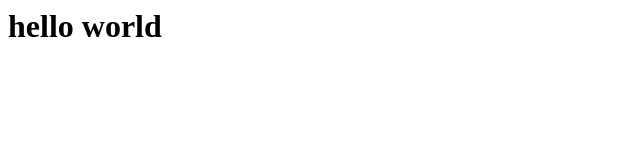
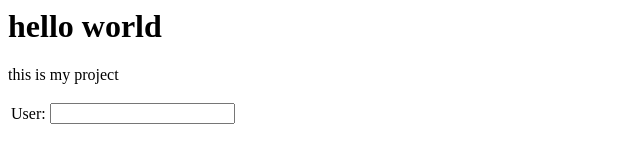
Before and after one commit to imaneElkadi/our_-project, a plain HTML site: page index.html in a window 1280 px wide. Shown: the whole page, without its empty margins (0-640 px from the left). Drawn offline with Linux system fonts and the light colour scheme.

Commit message:
Update index.html

```diff
--- a/index.html
+++ b/index.html
@@ -1 +1,15 @@
 <h1> hello world</h1>
+<p>this is my project </p>
+<form  method="post" action="insertauteur.php" >
+ <table>
+<tr>
+   <td>
+      <label > User:</label>
+   </td>
+      <td>
+         <input type="text" name="user"><br>
+      </td>
+</tr>
+
+</table>
+</form>
```
